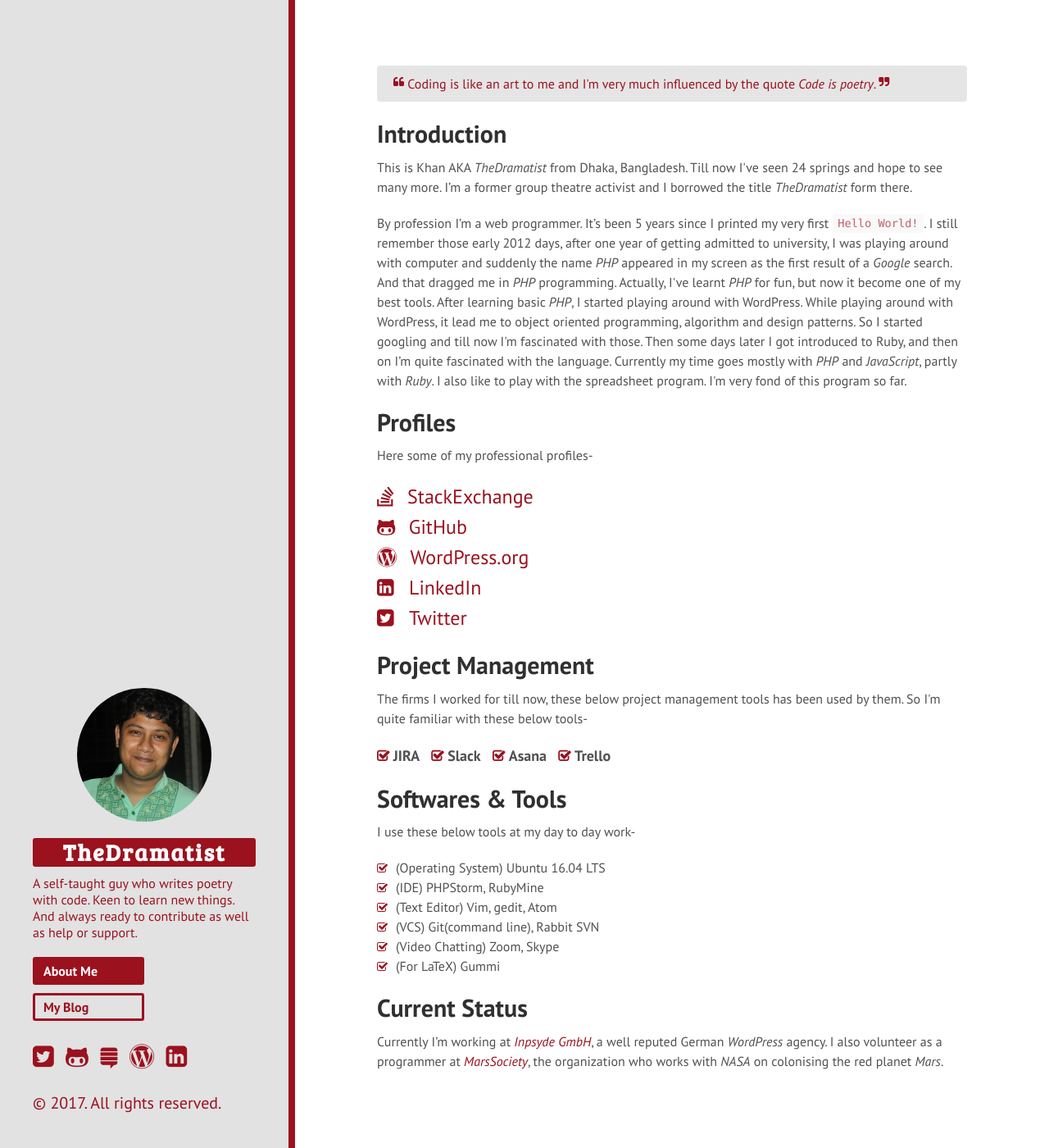
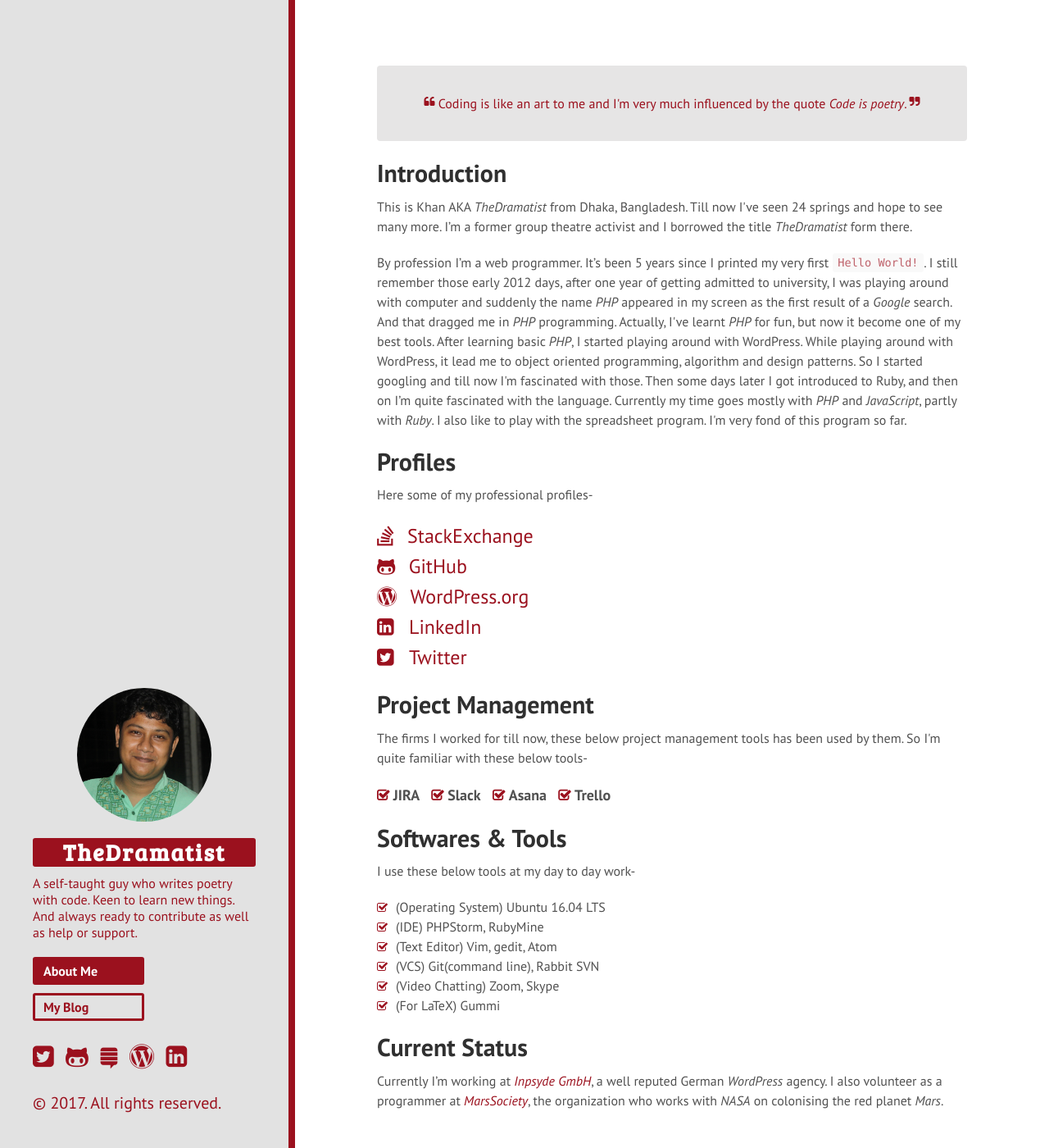
Before and after one commit to khanrn/codemascot.github.io, a Jekyll site: the page built from index.html, in a window 1280 px wide and 1400 px high. Shown: the whole window at 82% size. Built offline with Jekyll 4.4.1, drawn with Linux system fonts in a browser that asks for light colours; nearby versions of some CDN libraries; Markdown is read by kramdown in place of the engine named in the settings.

Commit message:
Quote CSS Updated

```diff
--- a/public/css/hyde.css
+++ b/public/css/hyde.css
@@ -140,7 +140,8 @@
     background-color: #e6e5e5;
     color:#9b111e;
     border-radius: 4px;
-    padding: 0.5rem 1rem;
+    padding: 1.7rem 1rem;
+    text-align: center;
 }
 p.message:before {
     content: '\f10d';
```
